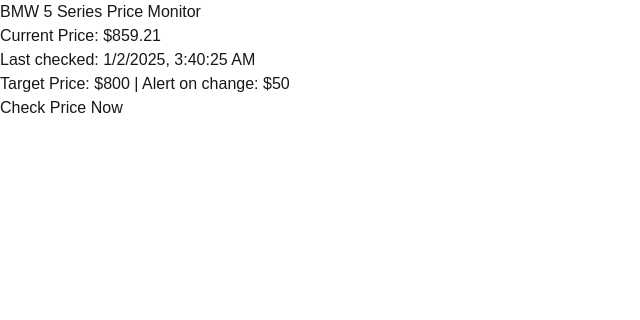
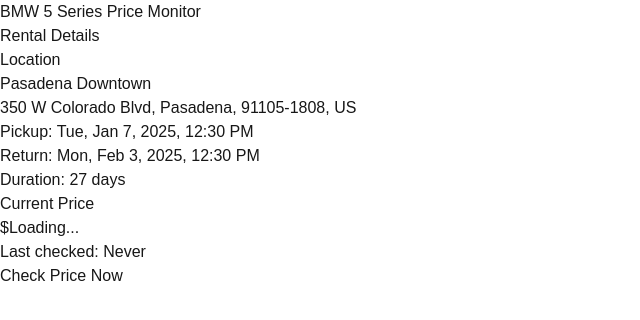
Before and after one commit to Pathum003/sixt_monitor, a Next.js app: page / in a window 1280 px wide. Shown: the top 320 px of the page, without its empty margins (0-640 px from the left). Built offline with nearby package versions, Linux system fonts and the light colour scheme.

Commit message:
Add location and rental details to price monitor

```diff
--- a/src/components/PriceMonitor.js
+++ b/src/components/PriceMonitor.js
@@ -1,4 +1,3 @@
-'use client';
 import React, { useState, useEffect } from 'react';
 import { LineChart, Line, XAxis, YAxis, CartesianGrid, Tooltip, ResponsiveContainer } from 'recharts';
 
@@ -32,13 +31,26 @@
   const [lastCheck, setLastCheck] = useState(null);
   const [currentPrice, setCurrentPrice] = useState(null);
   const [isLoading, setIsLoading] = useState(false);
+  const [rentalDetails, setRentalDetails] = useState({
+    pickupDate: "2025-01-07T12:30",
+    returnDate: "2025-02-03T12:30",
+    days: 27,
+    location: {
+      name: "Pasadena Downtown",
+      address: "350 W Colorado Blvd, Pasadena, 91105-1808, US",
+      id: "cd39902b-c6cb-4bf8-bece-1103f0ab192d"
+    }
+  });
 
-  const shouldNotify = (newPrice, oldPrice) => {
-    if (!oldPrice) return false;
-    return (
-      newPrice < TARGET_PRICE ||
-      Math.abs(newPrice - oldPrice) >= PRICE_CHANGE_THRESHOLD
-    );
+  const formatDate = (dateString) => {
+    return new Date(dateString).toLocaleDateString('en-US', {
+      weekday: 'short',
+      month: 'short',
+      day: 'numeric',
+      year: 'numeric',
+      hour: '2-digit',
+      minute: '2-digit'
+    });
   };
 
   const checkPrice = async () => {
@@ -50,22 +62,24 @@
 
       const now = new Date();
 
-      if (shouldNotify(newPrice, currentPrice)) {
-        const message = `🚨 BMW 5 Series Price Alert!\n\n` +
-          `Previous Price: $${currentPrice?.toFixed(2) || 'N/A'}\n` +
-          `New Price: $${newPrice.toFixed(2)}\n` +
-          `Change: ${currentPrice ? `$${(newPrice - currentPrice).toFixed(2)}` : 'N/A'}\n\n` +
+      const message = `🚨 BMW 5 Series Price Update\n\n` +
+        `Location: ${rentalDetails.location.name}\n` +
+        `Price: $${newPrice.toFixed(2)}\n` +
+        `Rental Period: ${rentalDetails.days} days\n` +
+        `Pickup: ${formatDate(rentalDetails.pickupDate)}\n` +
+        `Return: ${formatDate(rentalDetails.returnDate)}\n` +
+        `Price per day: $${(newPrice / rentalDetails.days).toFixed(2)}\n\n` +
         `Checked at: ${now.toLocaleString()}`;
 
       await sendTelegramAlert(message);
-      }
 
       setLastCheck(now);
       setCurrentPrice(newPrice);
 
       setPriceHistory(prev => [...prev, {
         timestamp: now.toLocaleString(),
-        price: newPrice
+        price: newPrice,
+        pricePerDay: newPrice / rentalDetails.days
       }]);
 
     } catch (error) {
@@ -76,24 +90,43 @@
     }
   };
 
-  useEffect(() => {
-    checkPrice();
-    const interval = setInterval(checkPrice, 6 * 60 * 60 * 1000);
-    return () => clearInterval(interval);
-  }, []);
-
   return (
     <div className="bg-white rounded-lg shadow-lg p-6">
       <div className="mb-6">
         <h2 className="text-2xl font-bold mb-4">BMW 5 Series Price Monitor</h2>
-        <div className="text-lg mb-2">
-          Current Price: ${currentPrice?.toFixed(2) || 'Loading...'}
+
+        <div className="grid gap-4 mb-6">
+          <div className="bg-blue-50 p-4 rounded-lg">
+            <h3 className="font-semibold text-lg mb-2">Rental Details</h3>
+            <div className="grid gap-2">
+              <div className="border-b pb-2">
+                <div className="font-medium">Location</div>
+                <div className="text-sm">{rentalDetails.location.name}</div>
+                <div className="text-xs text-gray-600">{rentalDetails.location.address}</div>
               </div>
+              <div>
+                <div>Pickup: {formatDate(rentalDetails.pickupDate)}</div>
+                <div>Return: {formatDate(rentalDetails.returnDate)}</div>
+                <div>Duration: {rentalDetails.days} days</div>
+              </div>
+            </div>
+          </div>
+
+          <div className="bg-green-50 p-4 rounded-lg">
+            <h3 className="font-semibold text-lg mb-2">Current Price</h3>
+            <div className="text-2xl font-bold mb-1">
+              ${currentPrice?.toFixed(2) || 'Loading...'}
+            </div>
+            {currentPrice && (
+              <div className="text-sm text-gray-600">
+                ${(currentPrice / rentalDetails.days).toFixed(2)} per day
+              </div>
+            )}
+          </div>
+
           <div className="text-sm text-gray-500">
             Last checked: {lastCheck?.toLocaleString() || 'Never'}
           </div>
-        <div className="text-sm text-gray-500">
-          Target Price: ${TARGET_PRICE} | Alert on change: ${PRICE_CHANGE_THRESHOLD}
         </div>
       </div>
 
@@ -108,19 +141,29 @@
               height={80}
             />
             <YAxis domain={['auto', 'auto']} />
-            <Tooltip />
+            <Tooltip
+              formatter={(value) => `$${value.toFixed(2)}`}
+            />
             <Line
               type="monotone"
               dataKey="price"
               stroke="#2563eb"
               strokeWidth={2}
+              name="Total Price"
+            />
+            <Line
+              type="monotone"
+              dataKey="pricePerDay"
+              stroke="#10b981"
+              strokeWidth={2}
+              name="Price per Day"
             />
           </LineChart>
         </ResponsiveContainer>
       </div>
 
       <button
-        className={`px-4 py-2 rounded text-white
+        className={`px-4 py-2 rounded text-white w-full
           ${isLoading
             ? 'bg-blue-300 cursor-not-allowed'
             : 'bg-blue-600 hover:bg-blue-700'
```
Lines whose indentation alone changed are shown as unchanged.
